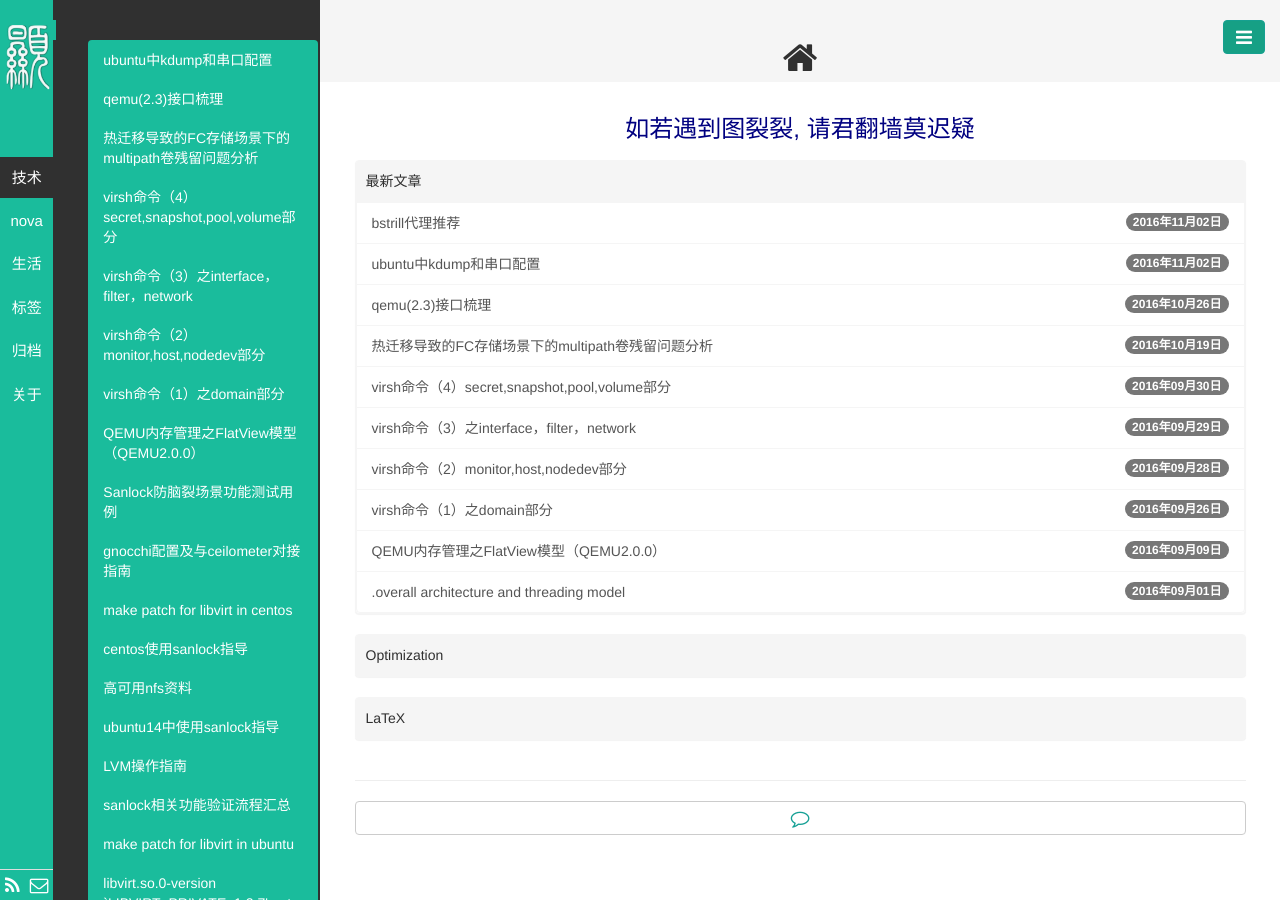
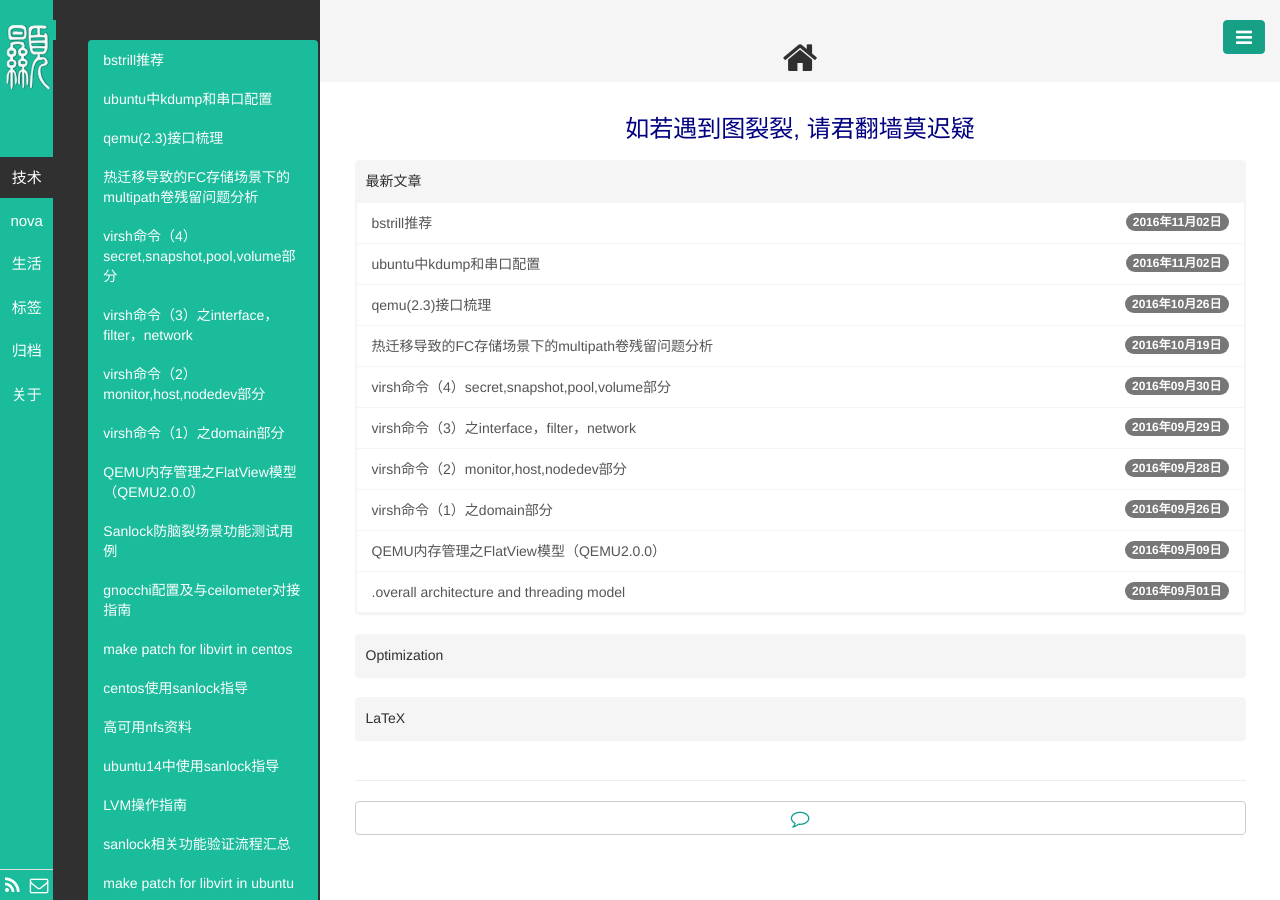
Before and after one commit to byHAN/byhan.github.io, a Jekyll site: the page built from index.html, in a window 1280 px wide. Built offline with Jekyll 4.4.1, drawn with Linux system fonts in a browser that asks for light colours; the list of posts is cut into pages by our own code.

Commit message:
Signed-off-by: byhan <10821712@qq.com>

```diff
--- a/_posts/生活/2016-11-02-bstrill.md
+++ b/_posts/生活/2016-11-02-bstrill.md
@@ -1,7 +1,7 @@
 ---
 layout: post
-title: bstrill代理推荐
-category: 生活
+title: bstrill推荐
+category: 技术
 tags:
 keywords:
 description:
```
